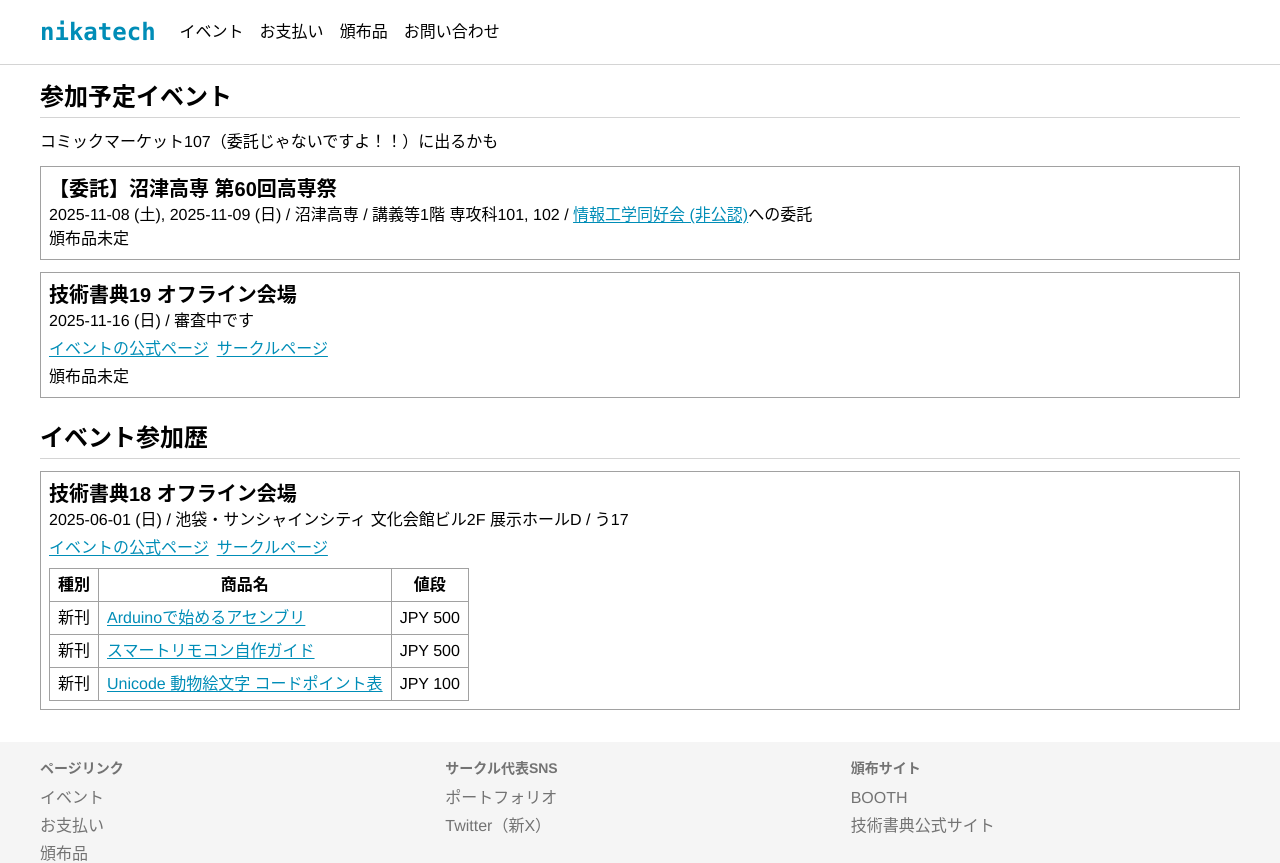
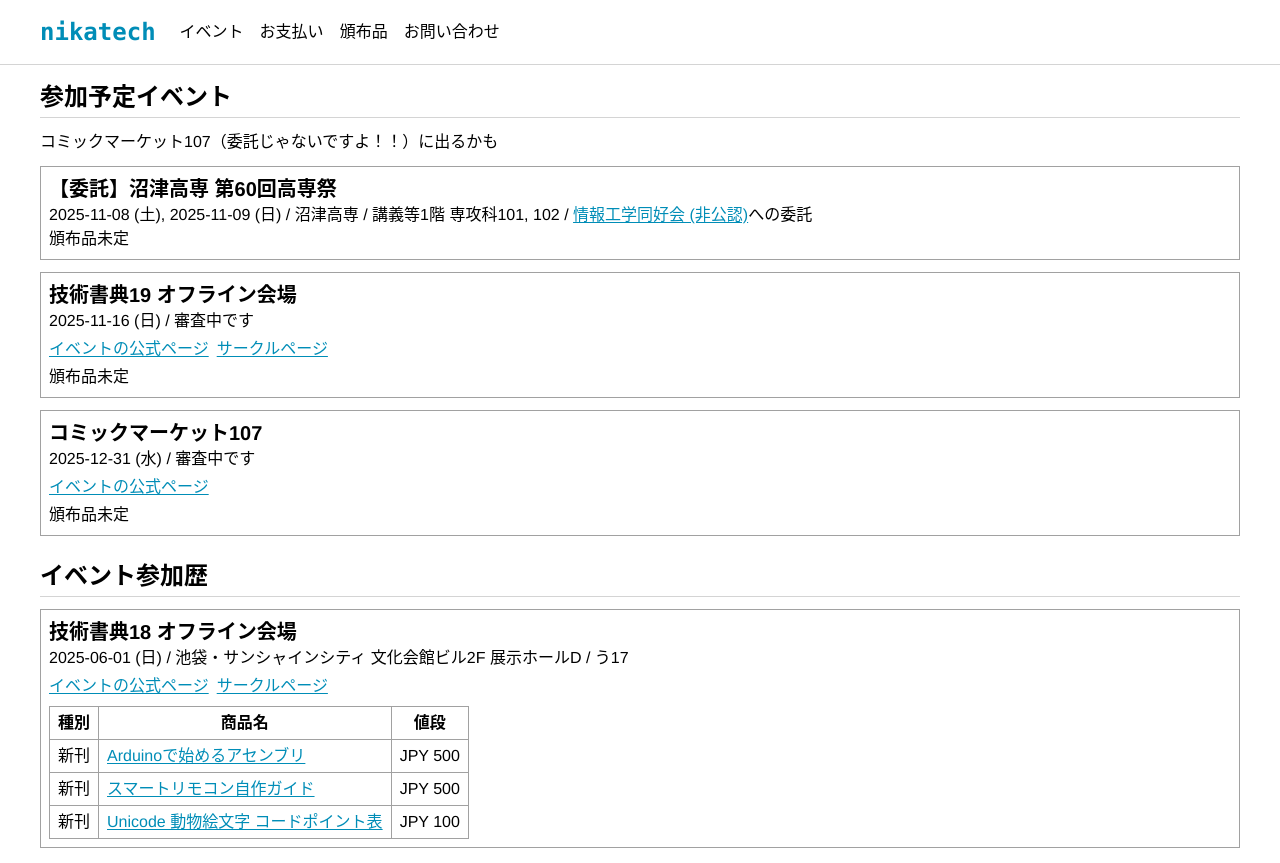
Before and after one commit to nikachu2012/nikatech-site, a Next.js app: page /event in a window 1280 px wide. Shown: the top 863 px of the page. Built offline with nearby package versions, Linux system fonts and the light colour scheme.

Commit message:
[add] c107の記述を追加

```diff
--- a/app/(default)/event/event.tsx
+++ b/app/(default)/event/event.tsx
@@ -60,5 +60,37 @@ export function EventSchedule() {
 
             </div>
         </div>
+
+        <div className="border border-neutral-400 p-2">
+            <div className="font-bold text-xl">コミックマーケット107</div>
+            <div className="">2025-12-31 (水) / 審査中です</div>
+
+            <div className="flex flex-wrap my-1 gap-2">
+                <Link className="link" href={"https://www.comiket.co.jp/info-a/C107/C107Info.html"} target="_blank">イベントの公式ページ</Link>
+                {/* <Link className="link" href={"https://techbookfest.org/organization/KdLZ1mQYzBTzyyz68x2UX"} target="_blank">サークルページ</Link> */}
+            </div>
+
+            <div>
+                頒布品未定
+                {/* <table className="border-collapse mt-1 table-auto">
+                    <thead>
+                        <tr>
+                            <th className="border border-neutral-400 p-1 px-2">種別</th>
+                            <th className="border border-neutral-400 p-1 px-2">商品名</th>
+                            <th className="border border-neutral-400 p-1 px-2">値段</th>
+                        </tr>
+                    </thead>
+
+                    <tbody>
+                        <tr>
+                            <td className="border border-neutral-400 p-1 px-2">新刊</td>
+                            <td className="border border-neutral-400 p-1 px-2">ンゴシリーズ vol.1</td>
+                            <td className="border border-neutral-400 p-1 px-2">500 JPY</td>
+                        </tr>
+                    </tbody>
+                </table> */}
+
+            </div>
+        </div>
     </>
 }
--- a/app/(default)/page.tsx
+++ b/app/(default)/page.tsx
@@ -42,6 +42,12 @@ export default function Home() {
         <section id="announcement">
           <h2 className="font-bold text-2xl border-b border-neutral-300 pb-1 mb-2">お知らせ</h2>
           <ul className="list-disc flex flex-col gap-4 mt-4">
+            <li className="flex flex-col lg:flex-row gap-1 lg:gap-2 items-left lg:items-center">
+              <span className="font-mono text-neutral-500 text-sm">{GetDateISO8601String(new Date("2025-08-23T22:33:00.000+09:00"))}</span>
+              <div>
+                コミックマーケット107申し込みしました。某氏と合体申し込みしています。
+              </div>
+            </li>
             <li className="flex flex-col lg:flex-row gap-1 lg:gap-2 items-left lg:items-center">
               <span className="font-mono text-neutral-500 text-sm">{GetDateISO8601String(new Date("2025-08-15T13:48:00.000+09:00"))}</span>
               <div>
```
